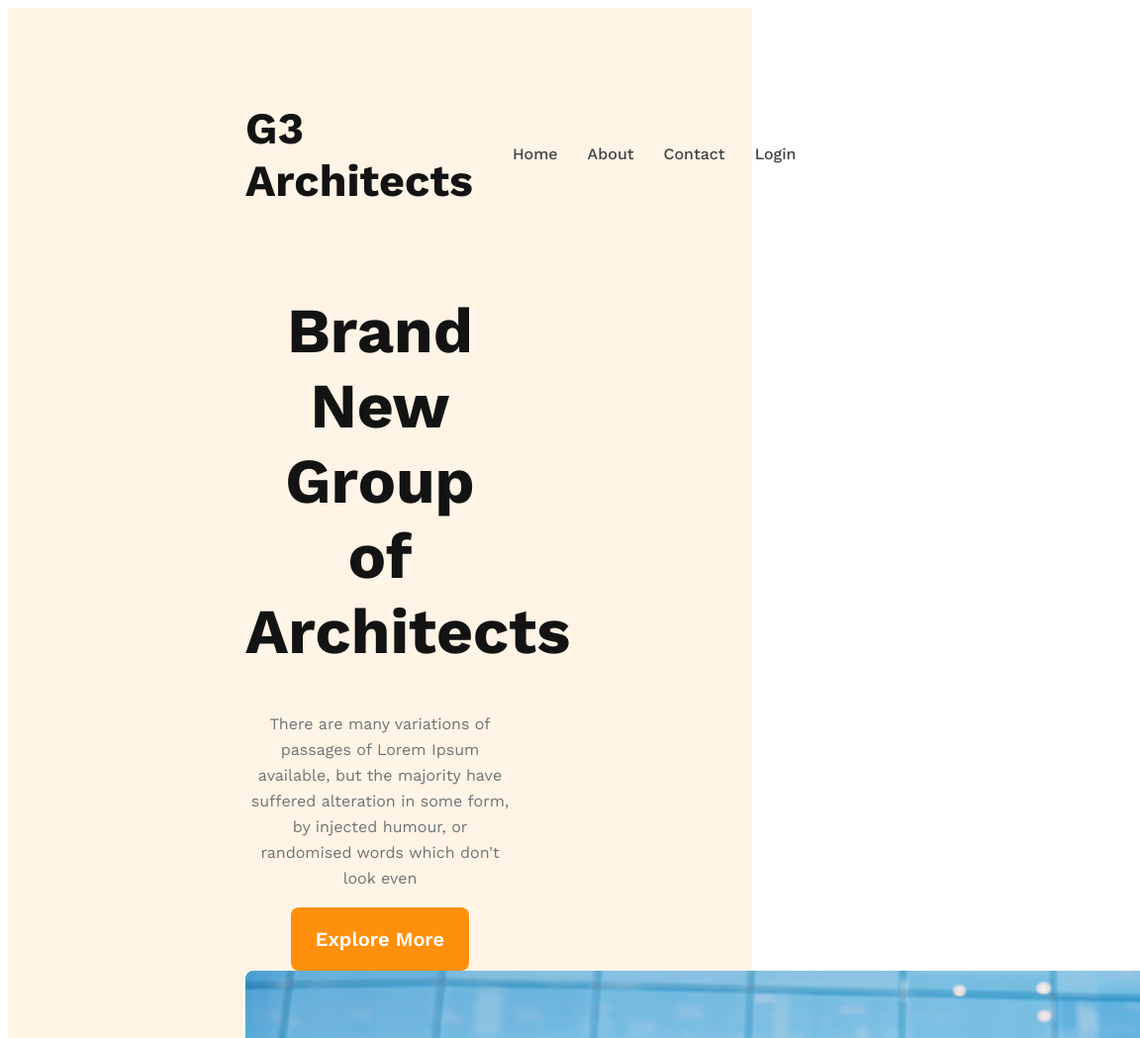
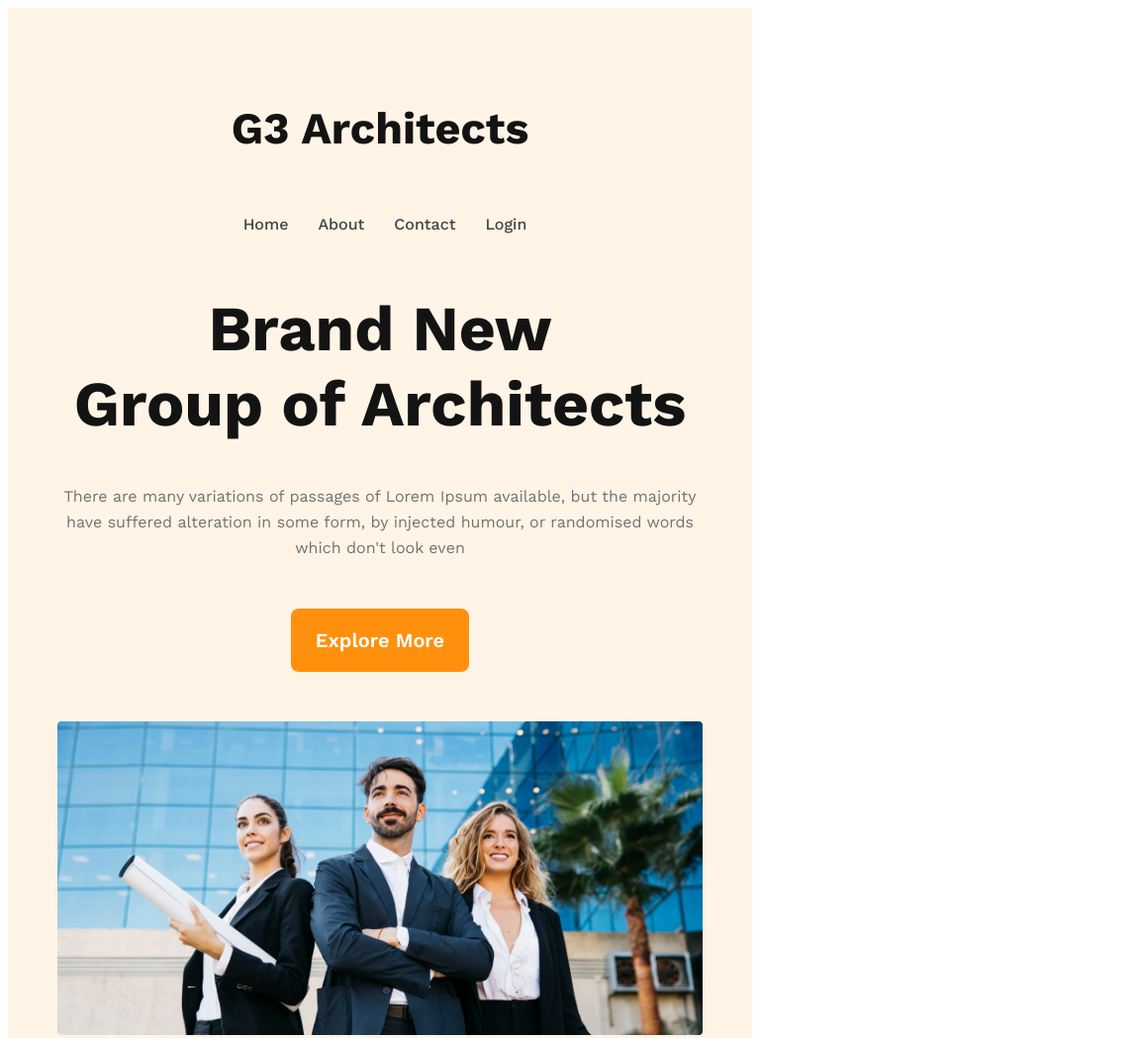
Before and after one commit to alamin6688/g3-architect-website, a plain HTML site: page index.html in a window 768 px wide. Shown: the top 1049 px of the page at 99% size, 1152 px wide, since content can reach past the window. Drawn offline with nearby package versions, Linux system fonts and the light colour scheme.

Commit message:
finished the header section with responsive for mobile and medium devices

```diff
--- a/styles/architect.css
+++ b/styles/architect.css
@@ -58,8 +58,34 @@ nav li a{
     width: 180px;
     height: 64px;
     color: #FFF;
-    font-size: 20px;
+    font-size: 1.25rem;
     font-weight: 600;
     border-style: none;
-    padding: 20px;
+    padding: 20px 24px;
+    cursor:pointer;
+    margin-top: 32px;
 }
+.banner img{
+    width: 100%;
+    margin-top: 50px;
+}
+
+/* responsive media queries */
+/* mobile devices */
+@media screen and (max-width:576px){
+    header{
+        padding: 20px;
+    }
+    nav{
+        flex-direction: column;
+    }
+}
+/* tablet or medium devices */
+@media screen and (min-width:576px) and (max-width:960px){
+    header{
+        padding: 50px;
+    }
+    nav{
+        flex-direction: column;
+    }
+}
```
